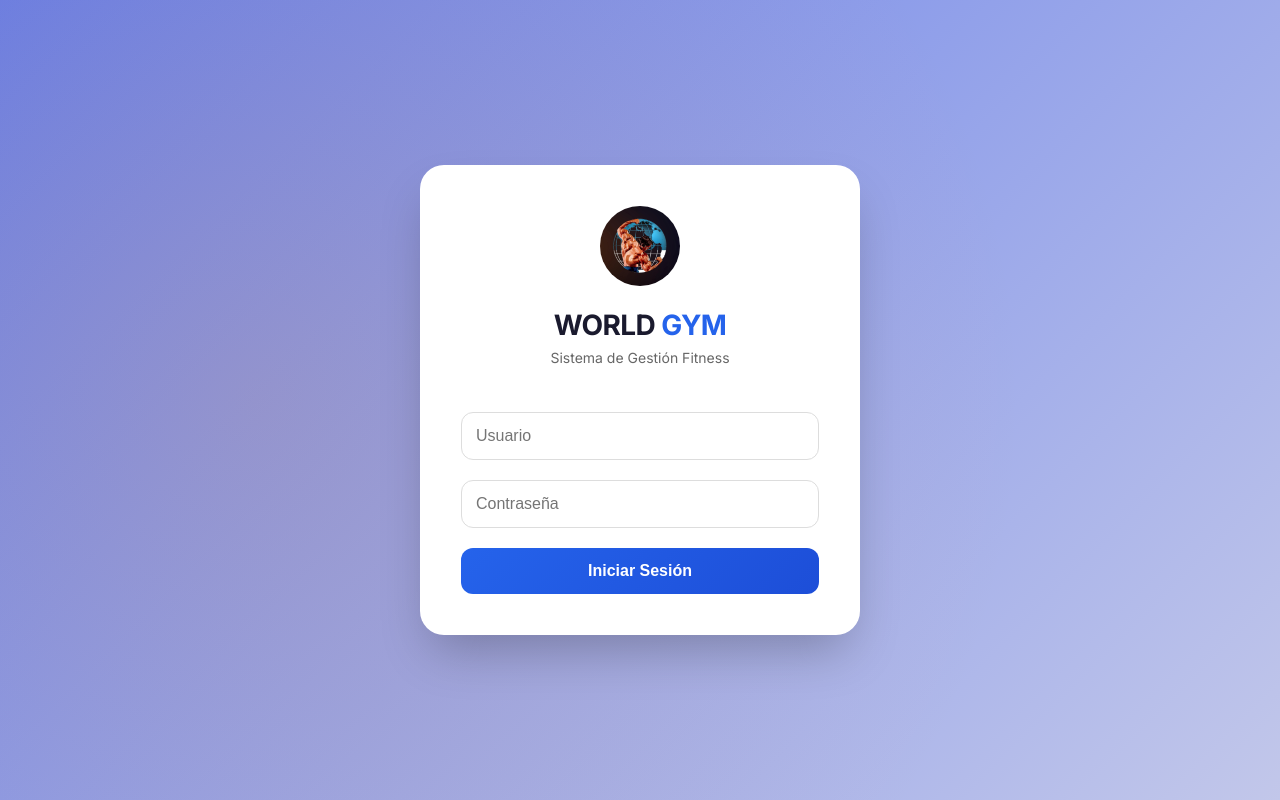
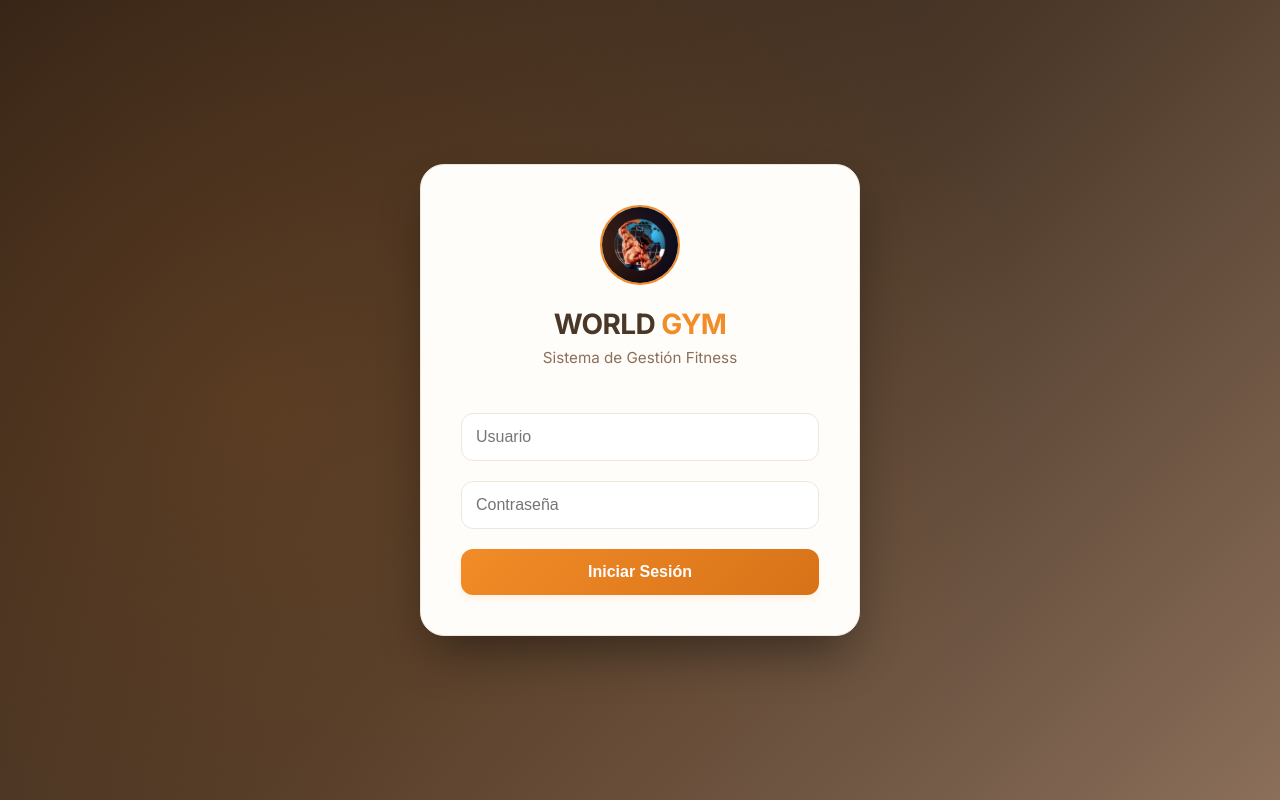
Before and after one commit to yosszZ7/SYSTEM-GYM, a Flask app: page /login in a window 1280 px wide. Run offline with Flask 3, Linux system fonts and the light colour scheme.

Commit message:
Actualizar colores de la pagina de login al esquema cafe y naranja de la web

```diff
--- a/templates/login.html
+++ b/templates/login.html
@@ -8,11 +8,11 @@
     <link rel="stylesheet" href="https://cdnjs.cloudflare.com/ajax/libs/font-awesome/6.4.0/css/all.min.css">
     <link rel="stylesheet" href="/static/css/style.css">
     <style>
-        /* Asegurar que el login se vea bien */
+        /* Asegurar que el login se vea bien con los colores corporativos */
         body.login-page {
             margin: 0;
             padding: 0;
-            background: linear-gradient(135deg, #667eea 0%, #c2c7ea 100%);
+            background: linear-gradient(135deg, #2D1F16 0%, #4A3728 50%, #8B6F5A 100%);
             min-height: 100vh;
             display: flex;
             align-items: center;
@@ -25,11 +25,12 @@
             margin: 20px;
         }
         .login-card {
-            background: white;
+            background: #FFFDF9; /* Fondo color crema de la web */
+            border: 1px solid #EFE6DC;
             border-radius: 24px;
             padding: 40px;
             text-align: center;
-            box-shadow: 0 25px 50px -12px rgba(0,0,0,0.25);
+            box-shadow: 0 25px 50px -12px rgba(0,0,0,0.45);
         }
         .login-logo img {
             width: 80px;
@@ -37,32 +38,42 @@
             border-radius: 50%;
             object-fit: cover;
             margin-bottom: 15px;
+            border: 2px solid #F28C28;
         }
         .login-logo h1 {
             font-size: 28px;
             margin: 0;
-            color: #1a1a2e;
+            color: #4A3728; /* Café oscuro */
         }
         .login-logo h1 span {
-            color: #2563EB;
+            color: #F28C28; /* Naranja corporativo */
         }
         .login-logo p {
-            color: #666;
+            color: #8B6F5A; /* Café secundario */
             margin-top: 5px;
+            font-size: 0.95rem;
         }
         .login-form input {
             width: 100%;
             padding: 14px;
             margin: 10px 0;
-            border: 1px solid #ddd;
+            border: 1px solid #EFE6DC;
             border-radius: 12px;
             font-size: 16px;
             box-sizing: border-box;
+            background: #FFFFFF;
+            color: #4A3728;
+            transition: all 0.2s ease;
+        }
+        .login-form input:focus {
+            outline: none;
+            border-color: #F28C28;
+            box-shadow: 0 0 0 3px rgba(242, 140, 40, 0.15);
         }
         .login-form button {
             width: 100%;
             padding: 14px;
-            background: linear-gradient(135deg, #2563EB, #1D4ED8);
+            background: linear-gradient(135deg, #F28C28, #D77218); /* Degradado Naranja */
             color: white;
             border: none;
             border-radius: 12px;
@@ -70,25 +81,33 @@
             font-weight: 600;
             cursor: pointer;
             margin-top: 10px;
+            transition: all 0.3s ease;
+            box-shadow: 0 4px 6px rgba(242, 140, 40, 0.1);
         }
         .login-form button:hover {
             transform: translateY(-2px);
+            box-shadow: 0 10px 20px -10px rgba(242, 140, 40, 0.4);
+            filter: brightness(1.05);
         }
         .message {
             margin-top: 15px;
             padding: 10px;
             border-radius: 8px;
             display: none;
+            font-size: 0.9rem;
+            font-weight: 500;
         }
         .message.error {
             background: #FEE2E2;
             color: #DC2626;
             display: block;
+            border: 1px solid #FCA5A5;
         }
         .message.success {
             background: #D1FAE5;
             color: #065F46;
             display: block;
+            border: 1px solid #6EE7B7;
         }
         .loader-overlay {
             position: fixed;
@@ -96,7 +115,7 @@
             left: 0;
             width: 100%;
             height: 100%;
-            background: rgba(0,0,0,0.7);
+            background: rgba(45, 31, 22, 0.8);
             display: none;
             justify-content: center;
             align-items: center;
@@ -106,8 +125,8 @@
         .loader {
             width: 50px;
             height: 50px;
-            border: 4px solid #f3f3f3;
-            border-top: 4px solid #2563EB;
+            border: 4px solid rgba(255, 255, 255, 0.2);
+            border-top: 4px solid #F28C28;
             border-radius: 50%;
             animation: spin 1s linear infinite;
         }
@@ -118,6 +137,7 @@
         .loader-text {
             color: white;
             margin-top: 15px;
+            font-weight: 500;
         }
     </style>
 </head>
```
